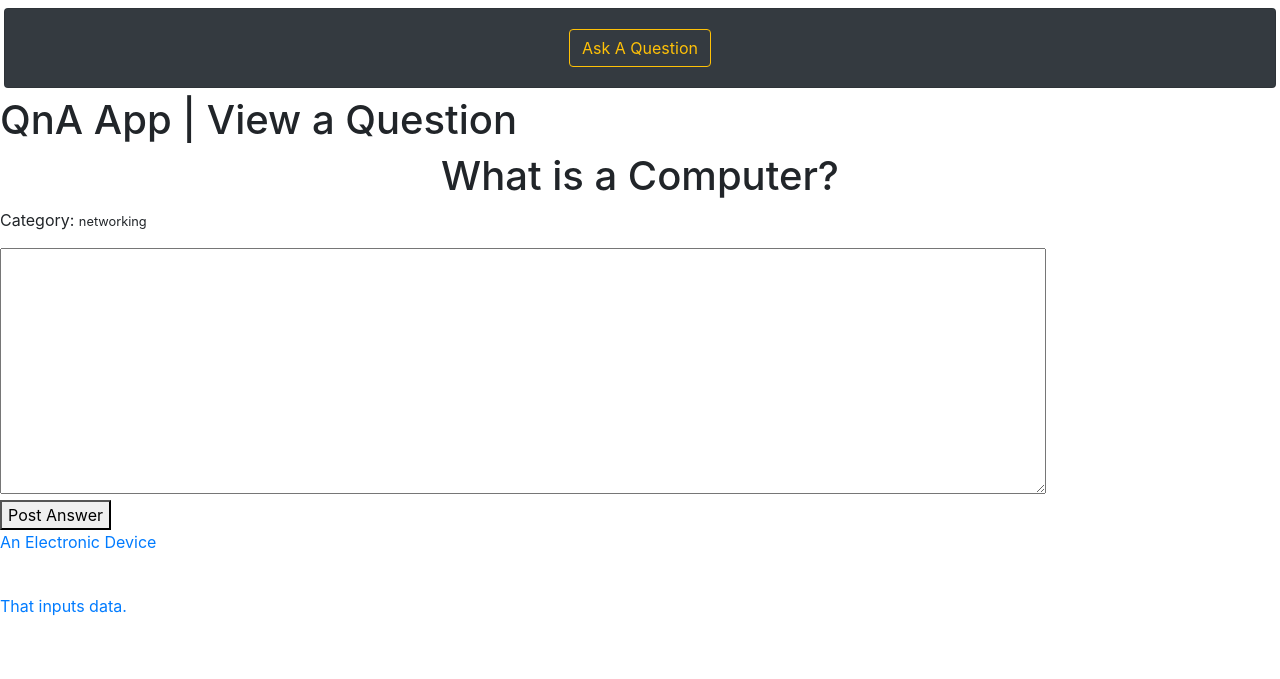
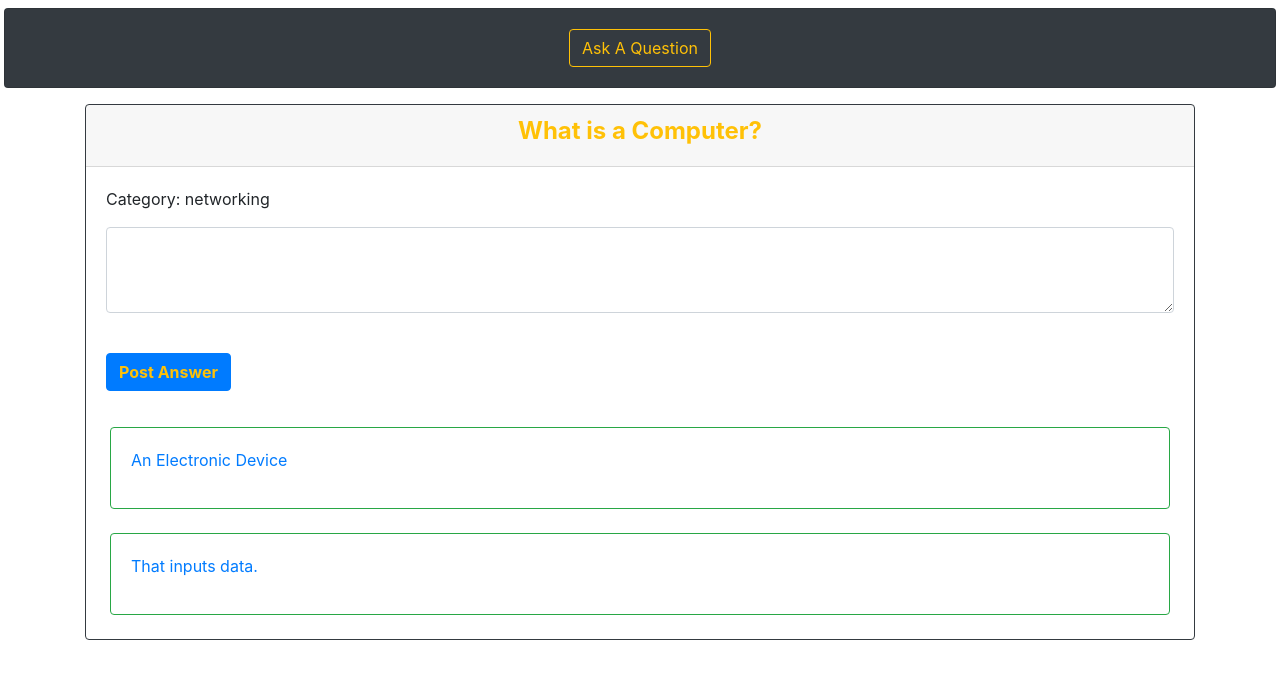
Before and after one commit to codewithlennylen/QnA-App, a Flask app: page /viewaquestion/1/ in a window 1280 px wide. Shown: the part 60-739 px from the top of the page. Run offline with Flask 2, Linux system fonts and the light colour scheme; a user stored in the database is signed in; data comes from the database, SQL or seed files in the repository; both versions use the stored data as it was after the commit.

Commit message:
Ask Question & View Question :100:

```diff
--- a/templates/view.html
+++ b/templates/view.html
@@ -1,33 +1,47 @@
 {% extends "base.html" %}
 
 {% block content %}
-<body>
 
-<h1>QnA App | View a Question</h1>
-<div class="container-question">
-  <h1><center>{{ question.question_text }}</center></h1>
-  <p>Category: <small>{{ question.category }}</small></p>
+<div class="container">
 
+  <div class="card my-3 border-dark">
+    <div class="card-header text-warning">
+      <h4><b><center>{{ question.question_text }}</center></b></h4>
+    </div>
+    <div class="card-body">
       <form action="{{ url_for('view', question_id=question.id) }}" method="post">
-        <textarea name="answerText" cols="100%" rows="10"></textarea>
+        <div class="form-group">
+          <!-- <label for="exampleFormControlSelect1">Select Category</label>
+          <select name="category" class="form-control" >
+            <option value="networking">Networking</option>
+            <option value="troubleshooting">Troubleshooting</option>
+            <option value="lifestyle">Lifestyle</option>
+          </select>
+        </div> -->
+
+        <div class="form-group">
+          <!-- <label>Type Your Question:</label>
+           -->
+          <p>Category: {{ question.category }}</p>
+          <textarea name="answerText" class="form-control" rows="3"></textarea>
+        </div>
         <br />
-        <button type="submit">Post Answer</button>
+        <button type="submit" class="btn btn-primary text-warning"><b>Post Answer</b></button>
       </form>
+    </div>
+  </div>
 
-      <section id="members-answers">
-        <div class="container-question">
   {% for answer in answers %}
-          <div class="question-answered">
+  <div class="card mx-4 border-success">
+    <div class="card-body">
       <a href="{{url_for('view',question_id = question.id)}}">
         <p>{{ answer.answer_text }}</p>
       </a>
     </div>
+  </div>
   <br>
   {% endfor %}
+
   </div>
-      </section>
-</div>
-</body>
-</html>
 
 {% endblock %}
```
Also changed, not shown: templates/ask.html (+18 -11 lines), database2.db. Lines whose indentation alone changed are shown as unchanged.
